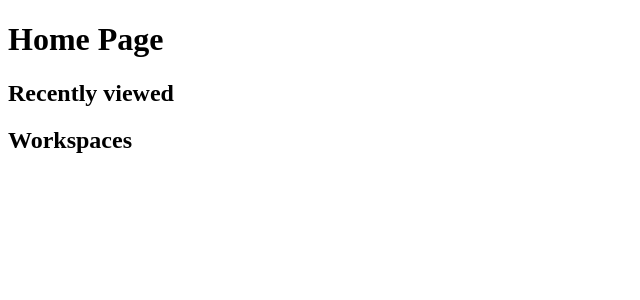
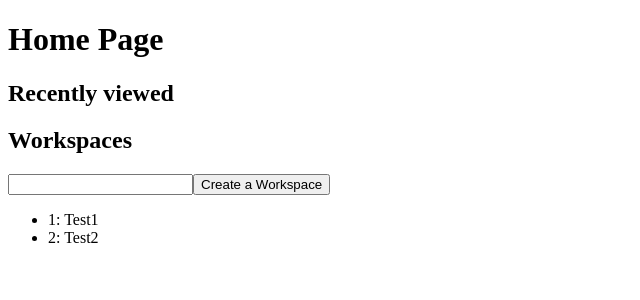
Before and after one commit to Zisan-uzum/nuxt-trello, a Nuxt app: page / in a window 1280 px wide. Shown: the top 300 px of the page, without its empty margins (0-640 px from the left). Built offline with nearby package versions, Linux system fonts and the light colour scheme.

Commit message:
add create workspace part

```diff
--- a/pages/index.vue
+++ b/pages/index.vue
@@ -1,5 +1,22 @@
-<script>
-export default {}
+<script setup>
+
+import {ref} from 'vue'
+
+const newWorkspaceName = ref("")
+const workspaceList = ref([
+    { id: 1, name: "Test1" },
+    {id:2, name: "Test2"}
+])
+
+const createNewWorkspace = () => {
+    const randomId = Math.floor(Math.random() * 100)
+
+    workspaceList.value.push({
+        id: randomId,
+        name: newWorkspaceName.value
+    })
+}
+
 </script>
 
 
@@ -9,7 +26,11 @@ export default {}
 <h2>Recently viewed</h2>
 <h2>Workspaces</h2>
 
-
+<input type="text" v-model="newWorkspaceName"/>
+<button @click="createNewWorkspace">Create a Workspace</button>
+<ul>
+    <li v-for="workspace in workspaceList" :key="`workspace+ ${workspace.id}`"> {{ workspace.id }}:  {{ workspace.name }}</li>
+</ul>
 </template>
 
 <style>
```
